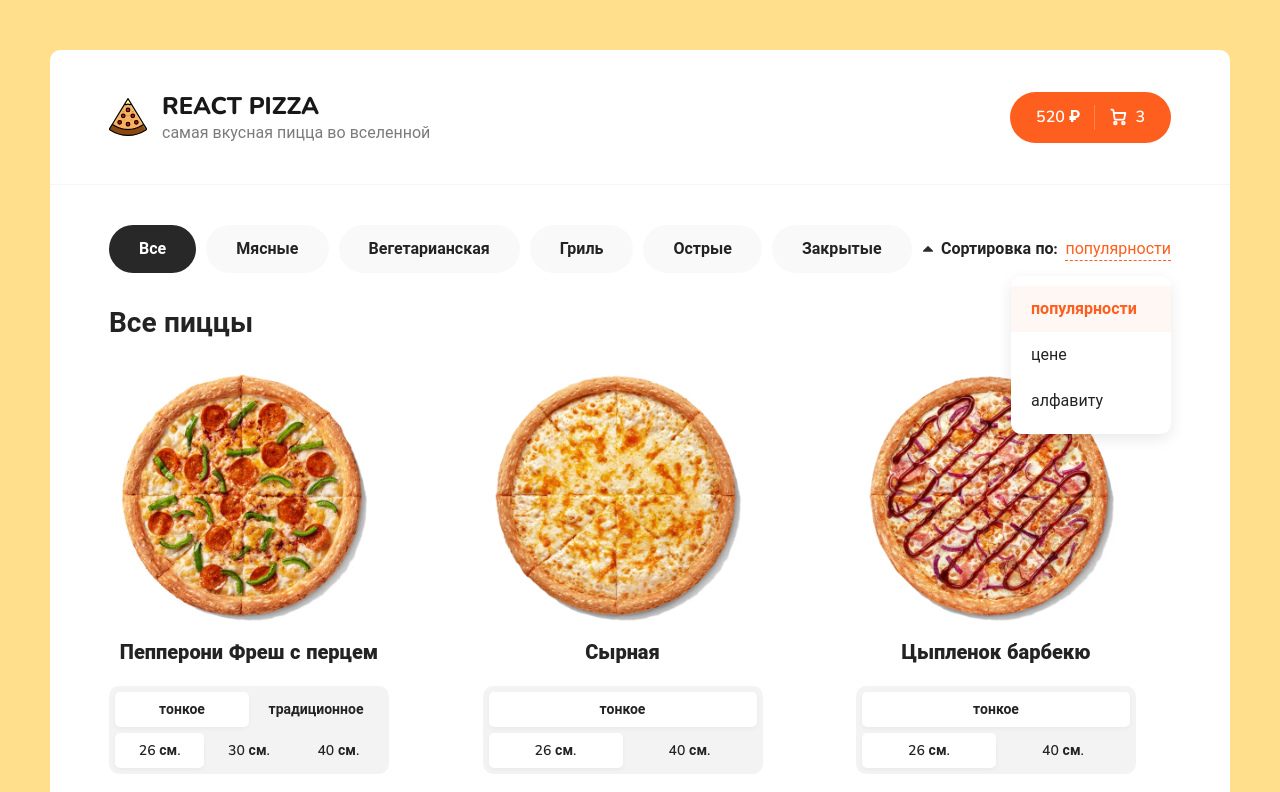
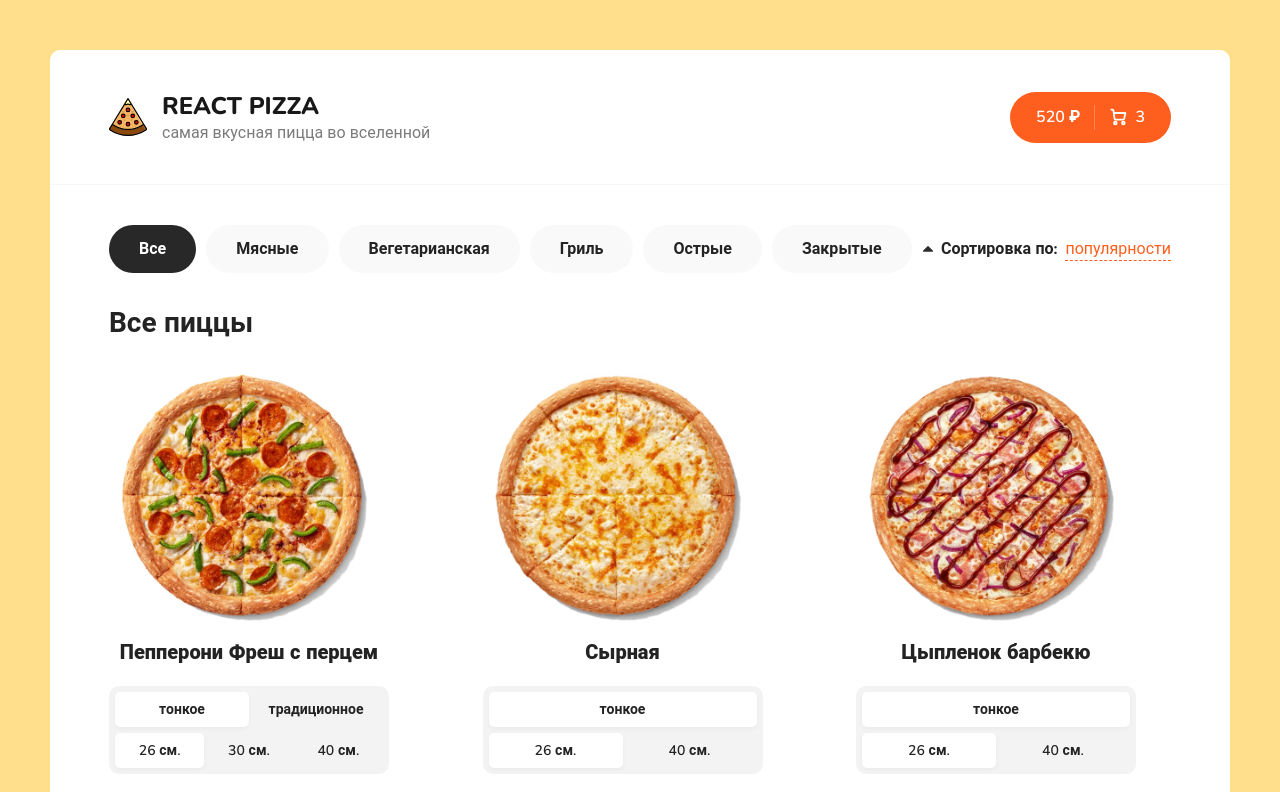
Before and after one commit to Ruskapo/react-pizza, a React (Create React App) app: page / in a window 1280 px wide. Shown: the top 792 px of the page. Built offline with nearby package versions, Linux system fonts and the light colour scheme.

Commit message:
key & popup

```diff
--- a/src/App.js
+++ b/src/App.js
@@ -20,6 +20,7 @@ function App() {
             {
               pizzas.map((objPizz) => (
                 <PizzaBlock
+                 key={objPizz.id}
                  title = {objPizz.title}
                  price = {objPizz.price}
                  image = {objPizz.imageUrl}
--- a/src/components/Categories.jsx
+++ b/src/components/Categories.jsx
@@ -12,7 +12,10 @@ function Categories() {
     <div className="categories">
       <ul>
         {categories.map((value, i) => (
-          <li onClick={() => onClickCategories(i)} className={activeCategories === i ? 'active' : ''}>
+          <li
+          key={i}
+          onClick={() => onClickCategories(i)}
+          className={activeCategories === i ? 'active' : ''}>
             {value}
 
         </li>
--- a/src/components/PizzaBlock.jsx
+++ b/src/components/PizzaBlock.jsx
@@ -22,12 +22,12 @@ function PizzaBlock({ title, price, image, sizes, types }) {
       <div className="pizza-block__selector">
         <ul>
           {types.map((typeId) => (
-            <li onClick={() => setActiveType(typeId)} className={activeType === typeId ? 'active' : ''}>{typeName[typeId]}</li>
+            <li key={typeId} onClick={() => setActiveType(typeId)} className={activeType === typeId ? 'active' : ''}>{typeName[typeId]}</li>
           ))}
         </ul>
         <ul>
          {sizes.map((size, i) => (
-            <li onClick={() => setActiveSize(i)} className={activeSize === i ? 'active' : ''}>{size} см. </li>
+            <li key={size} onClick={() => setActiveSize(i)} className={activeSize === i ? 'active' : ''}>{size} см. </li>
 
 
          ))}
--- a/src/components/Sort.jsx
+++ b/src/components/Sort.jsx
@@ -1,4 +1,16 @@
+import React from "react";
+
 function Sort() {
+  const [openSort, setOpenSort] = React.useState(false);
+  const [selected, setSelected] = React.useState(0);
+  const list = ["популярности", "цене", "алфавиту"];
+  const sortName = list[selected];
+
+  const onClickSort = (i) => {
+    setSelected(i);
+    setOpenSort(false);
+  };
+
   return (
     <div className="sort">
       <div className="sort__label">
@@ -15,15 +27,21 @@ function Sort() {
           />
         </svg>
         <b>Сортировка по:</b>
-        <span>популярности</span>
+        <span onClick={() => setOpenSort(!openSort)}>{sortName}</span>
       </div>
-      <div className="sort__popup">
-        <ul>
-          <li className="active">популярности</li>
-          <li>цене</li>
-          <li>алфавиту</li>
-        </ul>
-      </div>
+      {openSort && (
+        <div className="sort__popup">
+          <ul>
+            {list.map((name, i) => (
+              <li
+                key={i}
+                onClick={() => onClickSort(i)}
+                className={selected === i ? "active" : ""}
+              >{name}</li>
+            ))}
+          </ul>
+        </div>
+      )}
     </div>
   );
 }
```
